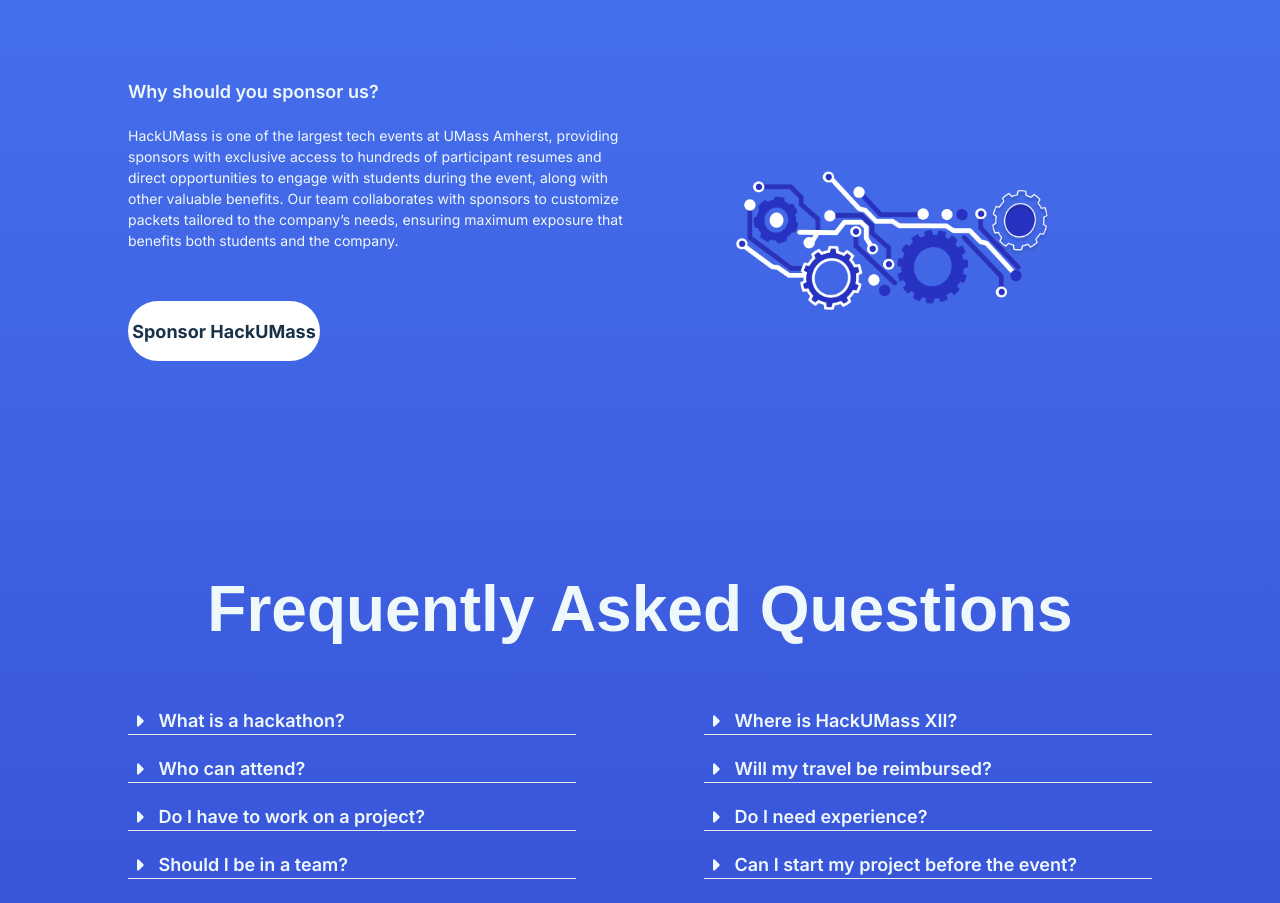
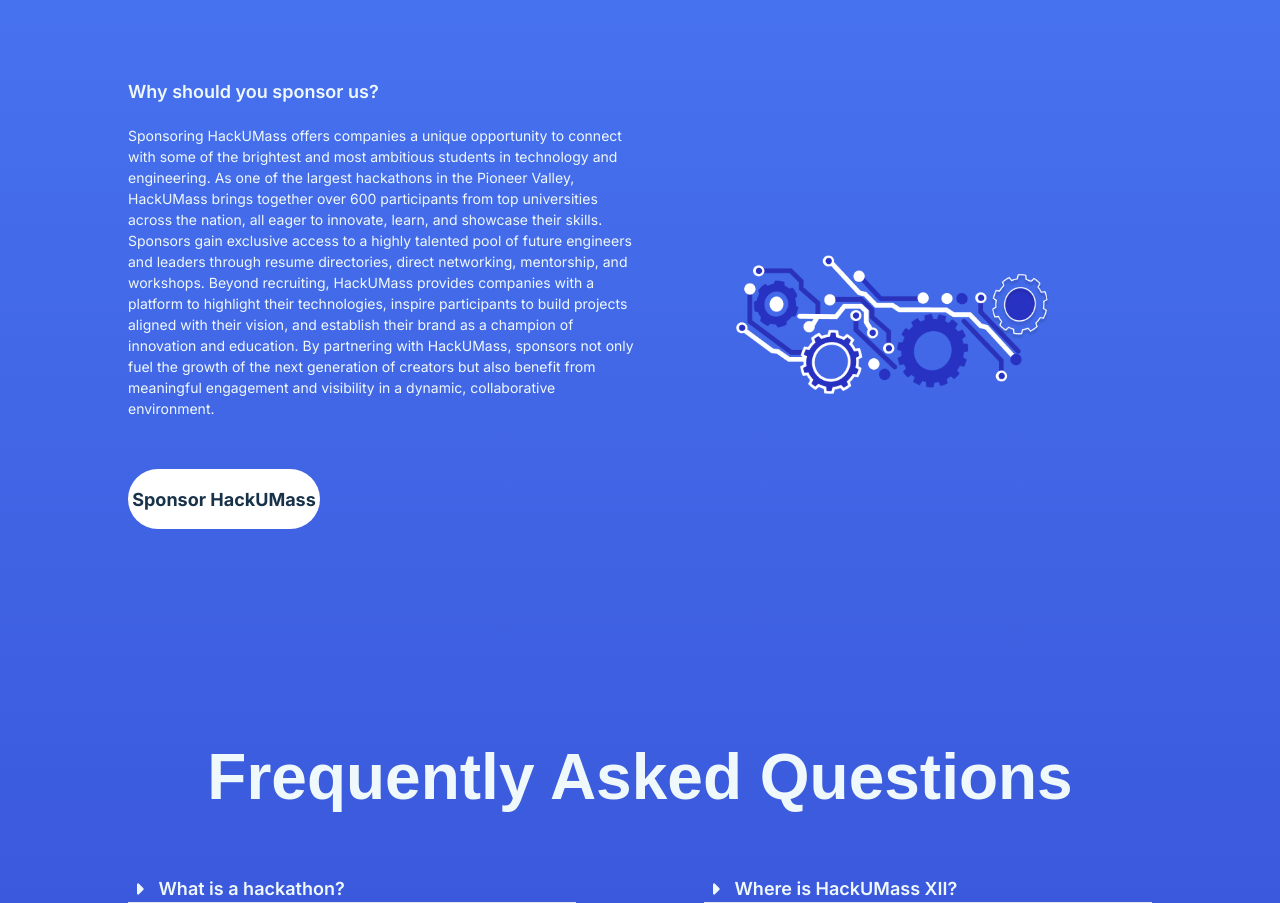
Before and after one commit to fuseumass/hackumass-website, a Next.js app: page / in a window 1280 px wide. Shown: the part 4022-4925 px from the top of the page. Built offline with nearby package versions, Linux system fonts and the light colour scheme; no server answers.

Commit message:
Revise "Why sponsor us" in Sponsors.js
Updated the sponsorship benefits description to emphasize networking opportunities and brand visibility.

```diff
--- a/components/Landing/Sponsors.js
+++ b/components/Landing/Sponsors.js
@@ -195,7 +195,11 @@
         <div className="WhySponsorLeft">
           <h1 className="h1">Why should you sponsor us?</h1>
           <p className="p">
-          HackUMass is one of the largest tech events at UMass Amherst, providing sponsors with exclusive access to hundreds of participant resumes and direct opportunities to engage with students during the event, along with other valuable benefits. Our team collaborates with sponsors to customize packets tailored to the company’s needs, ensuring maximum exposure that benefits both students and the company.
+            Sponsoring HackUMass offers companies a unique opportunity to connect with some of the brightest and most ambitious students in technology and engineering.
+          As one of the largest hackathons in the Pioneer Valley, HackUMass brings together over 600 participants from top universities across the nation, all eager to innovate,
+          learn, and showcase their skills. Sponsors gain exclusive access to a highly talented pool of future engineers and leaders through resume directories, direct networking, mentorship, and workshops.
+          Beyond recruiting, HackUMass provides companies with a platform to highlight their technologies, inspire participants to build projects aligned with their vision, and establish their brand as a champion of innovation and education.
+          By partnering with HackUMass, sponsors not only fuel the growth of the next generation of creators but also benefit from meaningful engagement and visibility in a dynamic, collaborative environment.
           </p>
 
           <button
```
